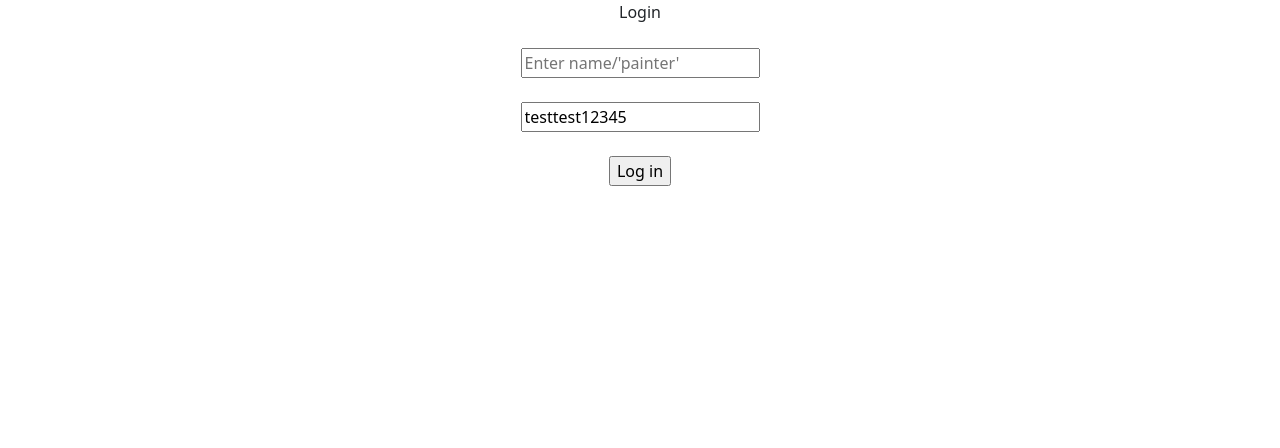
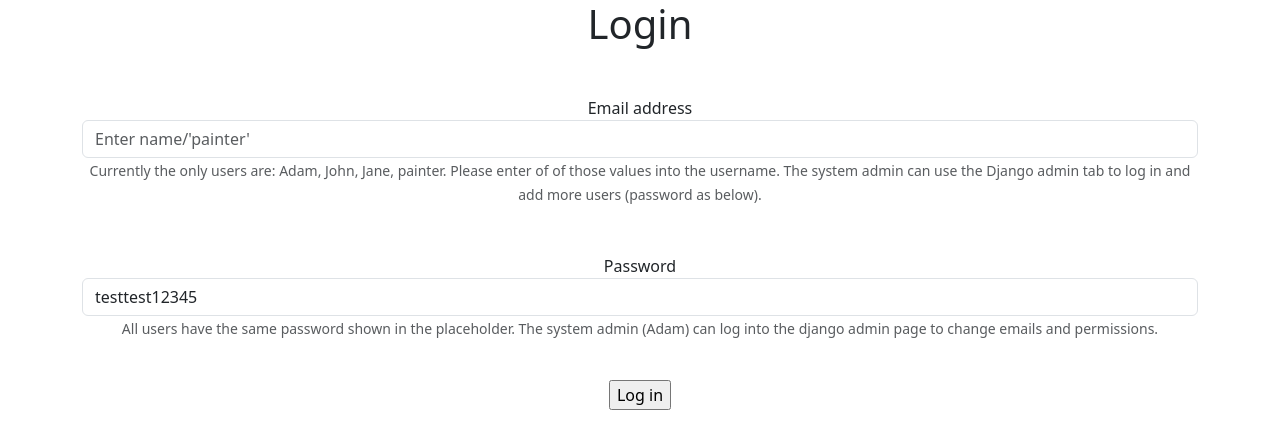
Before and after one commit to danielhou13/Paint_tracker_website, a React (Vite) app in the folder paint-tracker-frontend/: page /login in a window 1280 px wide. Shown: the top 448 px of the page. Built offline with nearby package versions, Linux system fonts and the light colour scheme.

Commit message:
Update CSS
Updated login page css to be more visually pleasing.
Added some description for some of the components (login username field, login password field).
Added footer describing why john cant edit stocks

```diff
--- a/paint-tracker-frontend/src/components/Home/Home.tsx
+++ b/paint-tracker-frontend/src/components/Home/Home.tsx
@@ -4,7 +4,7 @@ import KanbanBoard from "../KanbanBoard/KanbanBoard";
 export default function Home({ permissions, loginFunction, user }) {
   return (
     <div>
-      <nav className="navbar navbar-expand-lg navbar-dark bg-dark">
+      <nav className="navbar navbar-expand-lg navbar-dark bg-dark fixed-top">
         <div className="container-fluid">
           <span className="navbar-brand">Paint Availability Kanban Board</span>
           <ul className="navbar-nav">
@@ -21,6 +21,11 @@ export default function Home({ permissions, loginFunction, user }) {
         permissions={permissions}
         loginFunction={loginFunction}
       ></KanbanBoard>
+      <footer className="fixed-bottom mt-auto py-2 bg-light">
+        All users except for John can edit the stock of paints. The system admin
+        Adam can update the permissions and assigned groups of each user to
+        allow for different permissions.
+      </footer>
     </div>
   );
 }
--- a/paint-tracker-frontend/src/components/KanbanBoard/KanbanBoard.tsx
+++ b/paint-tracker-frontend/src/components/KanbanBoard/KanbanBoard.tsx
@@ -204,7 +204,7 @@ export default function KanbanBoard({ permissions, loginFunction }) {
   };
 
   return (
-    <div className="main-content">
+    <div className="main-content py-5">
       <DragDropContext onDragEnd={onDragEnd}>
         <div className="row py-2">
           <KanbanColumns
--- a/paint-tracker-frontend/src/components/KanbanColumns/KanbanColumns.tsx
+++ b/paint-tracker-frontend/src/components/KanbanColumns/KanbanColumns.tsx
@@ -31,7 +31,7 @@ export default function KanbanColumns({
 
   return (
     <div className="col-4">
-      <div className="title">{title}</div>
+      <h1 className="title">{title}</h1>
       <div className="card bg-light">
         <Droppable droppableId={id}>
           {(provided) => (
--- a/paint-tracker-frontend/src/components/Login/Login.tsx
+++ b/paint-tracker-frontend/src/components/Login/Login.tsx
@@ -32,30 +32,41 @@ export default function Login({ setLoggedIn, setPermissions, user }) {
       });
   };
   return (
-    <div className="mainContainer">
-      <div className="titleContainer">
-        <div>Login</div>
-      </div>
+    <div className="container-xl">
+      <h1>Login</h1>
       <br />
-      <div className="inputContainer">
+      <form>
+        <div className="form-group mt-3">
+          <label>Email address</label>
           <input
             value={username}
             placeholder="Enter name/'painter'"
             onChange={(ev) => setusername(ev.target.value)}
-          className={"inputBox"}
+            className="form-control"
           />
+          <small className="form-text text-muted">
+            Currently the only users are: Adam, John, Jane, painter. Please
+            enter of of those values into the username. The system admin can use
+            the Django admin tab to log in and add more users (password as
+            below).
+          </small>
         </div>
-      <br />
-      <div className="inputContainer">
+        <div className="form-group mt-5">
+          <label>Password</label>
           <input
             value={password}
             placeholder="Enter your password here"
             onChange={(ev) => setPassword(ev.target.value)}
-          className={"inputBox"}
+            className="form-control"
           />
+          <small className="form-text text-muted">
+            All users have the same password shown in the placeholder. The
+            system admin (Adam) can log into the django admin page to change
+            emails and permissions.
+          </small>
         </div>
         <br />
-      <div className="inputContainer">
+        <div className="form-group mt-3">
           <input
             className={"inputButton"}
             type="button"
@@ -63,10 +74,12 @@ export default function Login({ setLoggedIn, setPermissions, user }) {
             value={"Log in"}
           />
         </div>
+      </form>
+
       {errorLogin && (
         <div className="alert alert-danger my-3">
           Could not log in message. (Need to implement username/password
-          distrinction)
+          distinction)
         </div>
       )}
     </div>
```
Also changed, not shown: 1 other file (tests, documents, lock files or other folders). Lines whose indentation alone changed are shown as unchanged.
